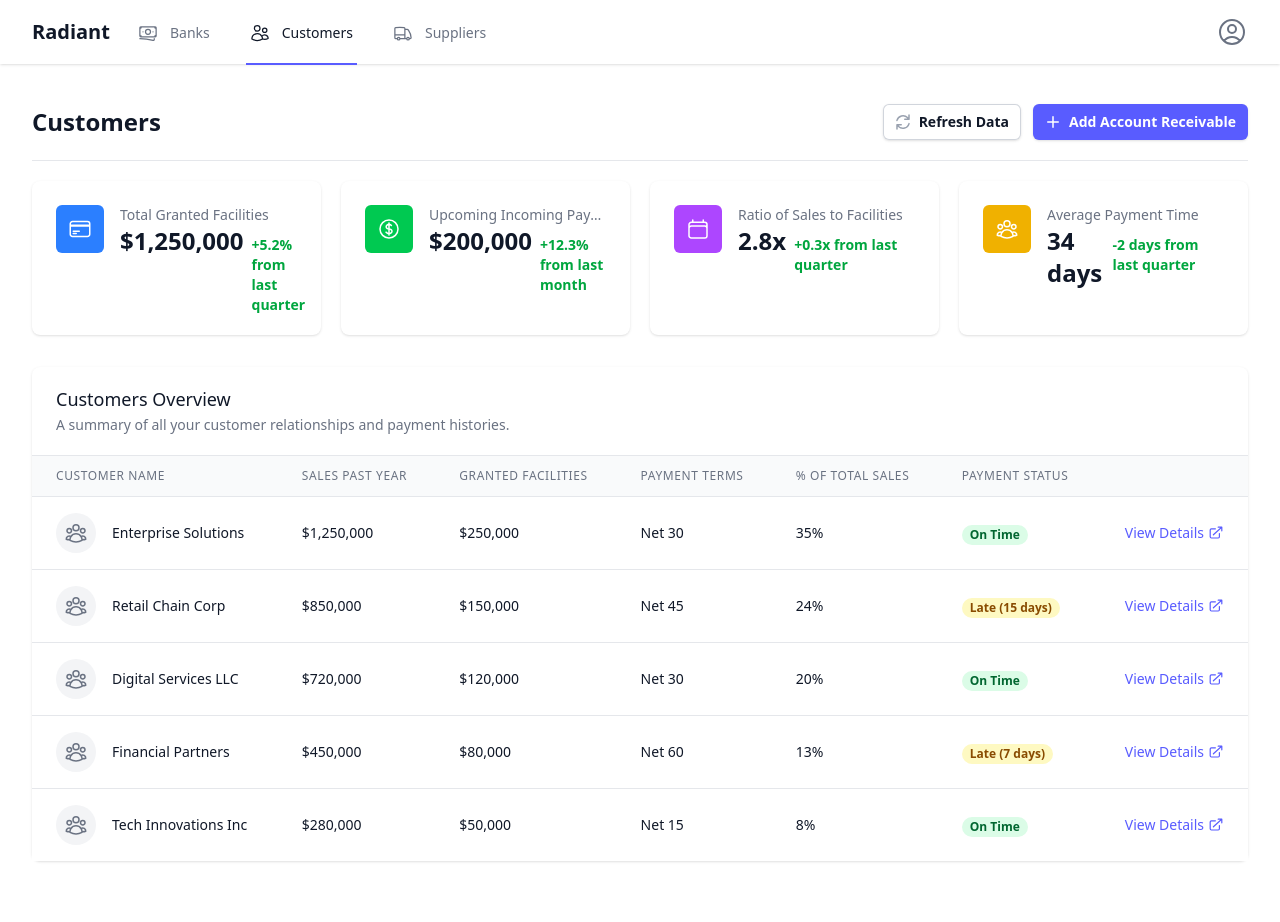
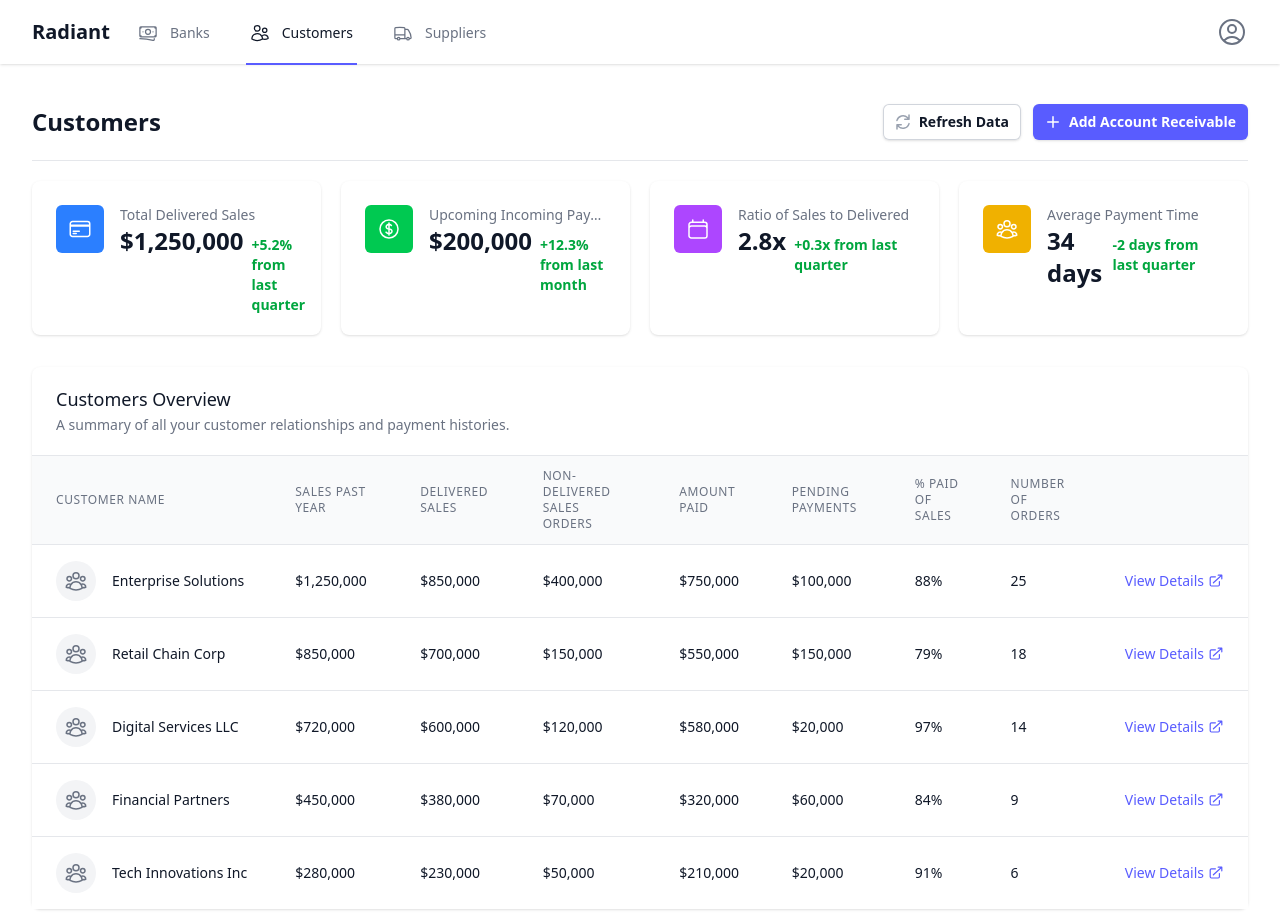
Before and after one commit to SeifMohy/qayed, a Next.js app: page /dashboard/customers in a window 1280 px wide. Shown: the top 922 px of the page. Before the commit the page ends 901 px from the top, so only its background shows below. Built offline with nearby package versions, Linux system fonts and the light colour scheme; a web font is replaced by a local one.

Commit message:
updating page structure

```diff
--- a/src/app/dashboard/customers/page.tsx
+++ b/src/app/dashboard/customers/page.tsx
@@ -4,7 +4,7 @@ import { clsx } from 'clsx'
 
 const stats = [
   {
-    name: 'Total Granted Facilities',
+    name: 'Total Delivered Sales',
     value: '$1,250,000',
     icon: CreditCardIcon,
     iconColor: 'bg-blue-500',
@@ -20,7 +20,7 @@ const stats = [
     changeType: 'increase',
   },
   {
-    name: 'Ratio of Sales to Facilities',
+    name: 'Ratio of Sales to Delivered',
     value: '2.8x',
     icon: CalendarIcon,
     iconColor: 'bg-purple-500',
@@ -42,46 +42,56 @@ const customers = [
     id: 1,
     name: 'Enterprise Solutions',
     salesPastYear: '$1,250,000',
-    grantedFacilities: '$250,000',
-    paymentTerms: 'Net 30',
-    percentOfTotalSales: '35%',
-    paymentStatus: 'On Time',
+    deliveredSales: '$850,000',
+    nonDeliveredSalesOrders: '$400,000',
+    amountPaid: '$750,000',
+    pendingPayments: '$100,000',
+    percentPaid: '88%',
+    numberOfOrders: 25,
   },
   {
     id: 2,
     name: 'Retail Chain Corp',
     salesPastYear: '$850,000',
-    grantedFacilities: '$150,000',
-    paymentTerms: 'Net 45',
-    percentOfTotalSales: '24%',
-    paymentStatus: 'Late (15 days)',
+    deliveredSales: '$700,000',
+    nonDeliveredSalesOrders: '$150,000',
+    amountPaid: '$550,000',
+    pendingPayments: '$150,000',
+    percentPaid: '79%',
+    numberOfOrders: 18,
   },
   {
     id: 3,
     name: 'Digital Services LLC',
     salesPastYear: '$720,000',
-    grantedFacilities: '$120,000',
-    paymentTerms: 'Net 30',
-    percentOfTotalSales: '20%',
-    paymentStatus: 'On Time',
+    deliveredSales: '$600,000',
+    nonDeliveredSalesOrders: '$120,000',
+    amountPaid: '$580,000',
+    pendingPayments: '$20,000',
+    percentPaid: '97%',
+    numberOfOrders: 14,
   },
   {
     id: 4,
     name: 'Financial Partners',
     salesPastYear: '$450,000',
-    grantedFacilities: '$80,000',
-    paymentTerms: 'Net 60',
-    percentOfTotalSales: '13%',
-    paymentStatus: 'Late (7 days)',
+    deliveredSales: '$380,000',
+    nonDeliveredSalesOrders: '$70,000',
+    amountPaid: '$320,000',
+    pendingPayments: '$60,000',
+    percentPaid: '84%',
+    numberOfOrders: 9,
   },
   {
     id: 5,
     name: 'Tech Innovations Inc',
     salesPastYear: '$280,000',
-    grantedFacilities: '$50,000',
-    paymentTerms: 'Net 15',
-    percentOfTotalSales: '8%',
-    paymentStatus: 'On Time',
+    deliveredSales: '$230,000',
+    nonDeliveredSalesOrders: '$50,000',
+    amountPaid: '$210,000',
+    pendingPayments: '$20,000',
+    percentPaid: '91%',
+    numberOfOrders: 6,
   },
 ]
 
@@ -168,25 +178,37 @@ export default function Customers() {
                   scope="col"
                   className="px-6 py-3 text-left text-xs font-medium text-gray-500 uppercase tracking-wider"
                 >
-                  Granted Facilities
+                  Delivered Sales
                 </th>
                 <th
                   scope="col"
                   className="px-6 py-3 text-left text-xs font-medium text-gray-500 uppercase tracking-wider"
                 >
-                  Payment Terms
+                  Non-Delivered Sales Orders
                 </th>
                 <th
                   scope="col"
                   className="px-6 py-3 text-left text-xs font-medium text-gray-500 uppercase tracking-wider"
                 >
-                  % of Total Sales
+                  Amount Paid
                 </th>
                 <th
                   scope="col"
                   className="px-6 py-3 text-left text-xs font-medium text-gray-500 uppercase tracking-wider"
                 >
-                  Payment Status
+                  Pending Payments
+                </th>
+                <th
+                  scope="col"
+                  className="px-6 py-3 text-left text-xs font-medium text-gray-500 uppercase tracking-wider"
+                >
+                  % Paid of Sales
+                </th>
+                <th
+                  scope="col"
+                  className="px-6 py-3 text-left text-xs font-medium text-gray-500 uppercase tracking-wider"
+                >
+                  Number of Orders
                 </th>
                 <th scope="col" className="relative px-6 py-3">
                   <span className="sr-only">View Details</span>
@@ -207,21 +229,12 @@ export default function Customers() {
                     </div>
                   </td>
                   <td className="px-6 py-4 whitespace-nowrap text-sm text-gray-900">{customer.salesPastYear}</td>
-                  <td className="px-6 py-4 whitespace-nowrap text-sm text-gray-900">{customer.grantedFacilities}</td>
-                  <td className="px-6 py-4 whitespace-nowrap text-sm text-gray-900">{customer.paymentTerms}</td>
-                  <td className="px-6 py-4 whitespace-nowrap text-sm text-gray-900">{customer.percentOfTotalSales}</td>
-                  <td className="px-6 py-4 whitespace-nowrap">
-                    <span
-                      className={clsx(
-                        'px-2 inline-flex text-xs leading-5 font-semibold rounded-full',
-                        customer.paymentStatus.includes('On Time')
-                          ? 'bg-green-100 text-green-800'
-                          : 'bg-yellow-100 text-yellow-800'
-                      )}
-                    >
-                      {customer.paymentStatus}
-                    </span>
-                  </td>
+                  <td className="px-6 py-4 whitespace-nowrap text-sm text-gray-900">{customer.deliveredSales}</td>
+                  <td className="px-6 py-4 whitespace-nowrap text-sm text-gray-900">{customer.nonDeliveredSalesOrders}</td>
+                  <td className="px-6 py-4 whitespace-nowrap text-sm text-gray-900">{customer.amountPaid}</td>
+                  <td className="px-6 py-4 whitespace-nowrap text-sm text-gray-900">{customer.pendingPayments}</td>
+                  <td className="px-6 py-4 whitespace-nowrap text-sm text-gray-900">{customer.percentPaid}</td>
+                  <td className="px-6 py-4 whitespace-nowrap text-sm text-gray-900">{customer.numberOfOrders}</td>
                   <td className="px-6 py-4 whitespace-nowrap text-right text-sm font-medium">
                     <a
                       href={`/dashboard/customers/${customer.id}`}
--- a/src/app/dashboard/suppliers/page.tsx
+++ b/src/app/dashboard/suppliers/page.tsx
@@ -4,7 +4,7 @@ import { clsx } from 'clsx'
 
 const stats = [
   {
-    name: 'Total Granted Facilities',
+    name: 'Total Received Orders',
     value: '$850,000',
     icon: CreditCardIcon,
     iconColor: 'bg-blue-500',
@@ -20,7 +20,7 @@ const stats = [
     changeType: 'increase',
   },
   {
-    name: 'Ratio of Purchases to Facilities',
+    name: 'Ratio of Purchases to Orders',
     value: '3.2x',
     icon: CalendarIcon,
     iconColor: 'bg-purple-500',
@@ -42,46 +42,51 @@ const suppliers = [
     id: 1,
     name: 'Tech Innovations Ltd',
     purchasesPastYear: '$950,000',
-    grantedFacilities: '$250,000',
-    paymentTerms: 'Net 30',
-    percentOfTotalPurchases: '32%',
-    paymentStatus: 'On Time',
+    receivedOrders: '$750,000',
+    ordersInTransit: '$200,000',
+    outstandingPayments: '$180,000',
+    percentPaidOrders: '76%',
+    numberOfOrders: 32,
   },
   {
     id: 2,
     name: 'Global Shipping Co.',
     purchasesPastYear: '$650,000',
-    grantedFacilities: '$120,000',
-    paymentTerms: 'Net 45',
-    percentOfTotalPurchases: '22%',
-    paymentStatus: 'Early (-5 days)',
+    receivedOrders: '$590,000',
+    ordersInTransit: '$60,000',
+    outstandingPayments: '$120,000',
+    percentPaidOrders: '80%',
+    numberOfOrders: 24,
   },
   {
     id: 3,
     name: 'Office Supplies Inc.',
     purchasesPastYear: '$350,000',
-    grantedFacilities: '$80,000',
-    paymentTerms: 'Net 15',
-    percentOfTotalPurchases: '12%',
-    paymentStatus: 'On Time',
+    receivedOrders: '$320,000',
+    ordersInTransit: '$30,000',
+    outstandingPayments: '$50,000',
+    percentPaidOrders: '84%',
+    numberOfOrders: 18,
   },
   {
     id: 4,
     name: 'Manufacturing Partners',
     purchasesPastYear: '$720,000',
-    grantedFacilities: '$200,000',
-    paymentTerms: 'Net 60',
-    percentOfTotalPurchases: '24%',
-    paymentStatus: 'Late (10 days)',
+    receivedOrders: '$580,000',
+    ordersInTransit: '$140,000',
+    outstandingPayments: '$220,000',
+    percentPaidOrders: '62%',
+    numberOfOrders: 27,
   },
   {
     id: 5,
     name: 'Industrial Materials Corp',
     purchasesPastYear: '$290,000',
-    grantedFacilities: '$60,000',
-    paymentTerms: 'Net 30',
-    percentOfTotalPurchases: '10%',
-    paymentStatus: 'On Time',
+    receivedOrders: '$250,000',
+    ordersInTransit: '$40,000',
+    outstandingPayments: '$75,000',
+    percentPaidOrders: '70%',
+    numberOfOrders: 15,
   },
 ]
 
@@ -168,25 +173,31 @@ export default function Suppliers() {
                   scope="col"
                   className="px-6 py-3 text-left text-xs font-medium text-gray-500 uppercase tracking-wider"
                 >
-                  Granted Facilities
+                  Received Orders
                 </th>
                 <th
                   scope="col"
                   className="px-6 py-3 text-left text-xs font-medium text-gray-500 uppercase tracking-wider"
                 >
-                  Payment Terms
+                  Orders in Transit
                 </th>
                 <th
                   scope="col"
                   className="px-6 py-3 text-left text-xs font-medium text-gray-500 uppercase tracking-wider"
                 >
-                  % of Total Purchases
+                  Outstanding Payments
                 </th>
                 <th
                   scope="col"
                   className="px-6 py-3 text-left text-xs font-medium text-gray-500 uppercase tracking-wider"
                 >
-                  Payment Status
+                  % Paid Orders
+                </th>
+                <th
+                  scope="col"
+                  className="px-6 py-3 text-left text-xs font-medium text-gray-500 uppercase tracking-wider"
+                >
+                  Number of Orders
                 </th>
                 <th scope="col" className="relative px-6 py-3">
                   <span className="sr-only">View Details</span>
@@ -207,23 +218,11 @@ export default function Suppliers() {
                     </div>
                   </td>
                   <td className="px-6 py-4 whitespace-nowrap text-sm text-gray-900">{supplier.purchasesPastYear}</td>
-                  <td className="px-6 py-4 whitespace-nowrap text-sm text-gray-900">{supplier.grantedFacilities}</td>
-                  <td className="px-6 py-4 whitespace-nowrap text-sm text-gray-900">{supplier.paymentTerms}</td>
-                  <td className="px-6 py-4 whitespace-nowrap text-sm text-gray-900">{supplier.percentOfTotalPurchases}</td>
-                  <td className="px-6 py-4 whitespace-nowrap">
-                    <span
-                      className={clsx(
-                        'px-2 inline-flex text-xs leading-5 font-semibold rounded-full',
-                        supplier.paymentStatus.includes('On Time')
-                          ? 'bg-green-100 text-green-800'
-                          : supplier.paymentStatus.includes('Early')
-                            ? 'bg-blue-100 text-blue-800'
-                            : 'bg-yellow-100 text-yellow-800'
-                      )}
-                    >
-                      {supplier.paymentStatus}
-                    </span>
-                  </td>
+                  <td className="px-6 py-4 whitespace-nowrap text-sm text-gray-900">{supplier.receivedOrders}</td>
+                  <td className="px-6 py-4 whitespace-nowrap text-sm text-gray-900">{supplier.ordersInTransit}</td>
+                  <td className="px-6 py-4 whitespace-nowrap text-sm text-gray-900">{supplier.outstandingPayments}</td>
+                  <td className="px-6 py-4 whitespace-nowrap text-sm text-gray-900">{supplier.percentPaidOrders}</td>
+                  <td className="px-6 py-4 whitespace-nowrap text-sm text-gray-900">{supplier.numberOfOrders}</td>
                   <td className="px-6 py-4 whitespace-nowrap text-right text-sm font-medium">
                     <a
                       href={`/dashboard/suppliers/${supplier.id}`}
--- a/src/app/page.tsx
+++ b/src/app/page.tsx
@@ -18,10 +18,10 @@ function Hero() {
         <Navbar />
         <div className="pt-16 pb-24 sm:pt-24 sm:pb-32 md:pt-24 md:pb-24">
           <h1 className="font-display text-6xl/[0.9] font-medium tracking-tight text-balance text-gray-950 sm:text-8xl/[0.8] md:text-9xl/[0.8]">
-            Empowering Enterprises with CFO-Level Cashflow Management
+            Instant Cashflow Visibility
           </h1>
           <p className="mt-8 max-w-lg text-xl/7 font-medium text-gray-950/75 sm:text-2xl/8">
-            Visualize your cash positions, forecast upcoming obligations, and optimize financial operations through actionable insights.
+            Forecast upcoming obligations and optimize financial operations.
           </p>
           <div className="mt-12 flex flex-col gap-x-6 gap-y-4 sm:flex-row">
             <Button href="/login">
```
Also changed, not shown: src/app/dashboard/banks/page.tsx (+13 -20 lines), src/app/dashboard/page.tsx (+18 -19 lines), 1 other file (tests, documents, lock files or other folders).
